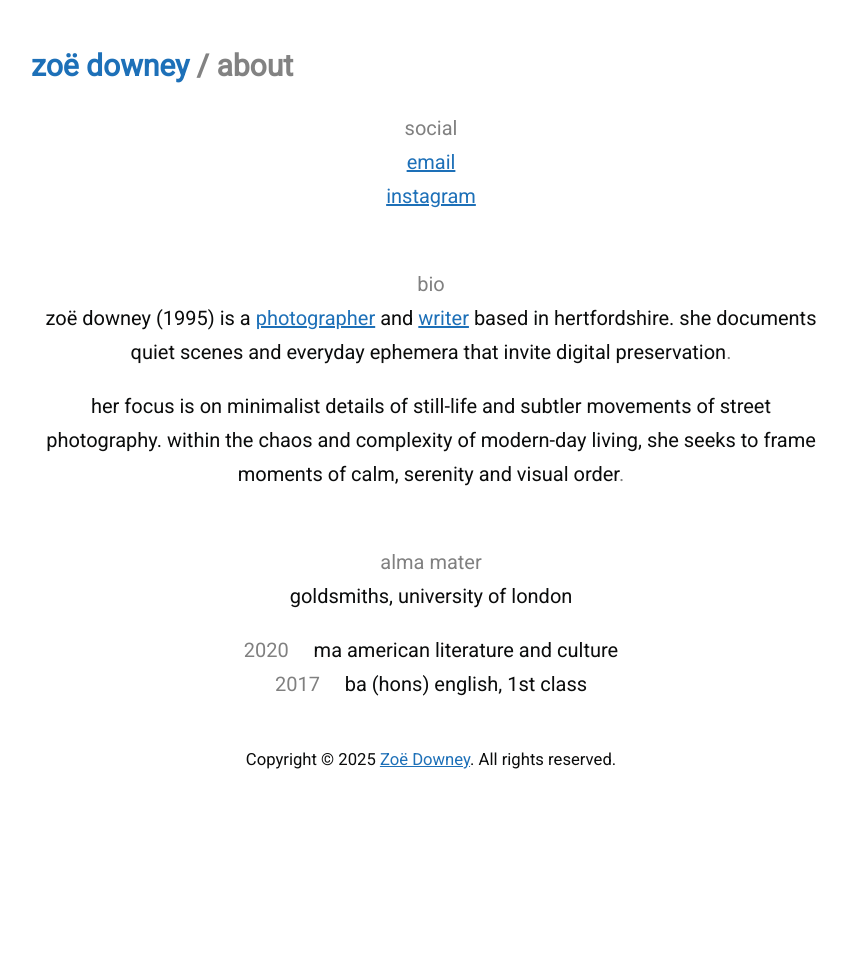
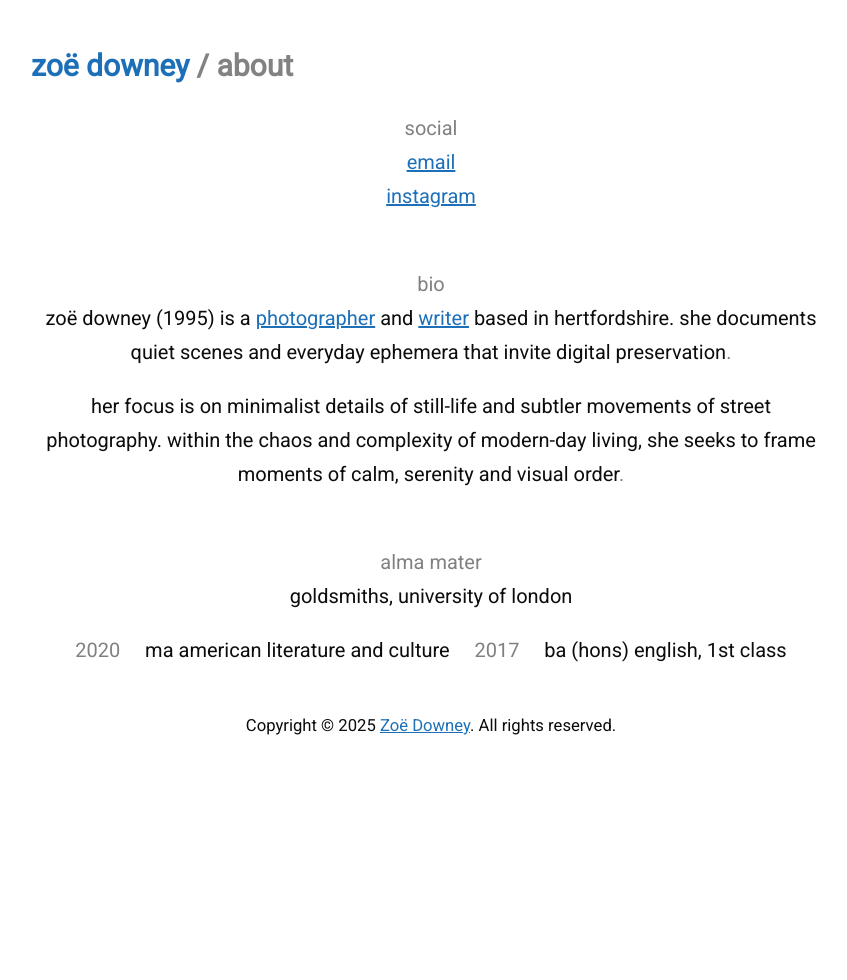
Before and after one commit to zoeurl/zoedowney.github.io, a Jekyll site: the page built from about/index.html, in a window 1280 px wide. Shown: the whole page, without its empty margins (209-1056 px from the left). Built offline with Jekyll 4.4.1, drawn with Linux system fonts in a browser that asks for light colours.

Commit message:
Update index.html

```diff
--- a/about/index.html
+++ b/about/index.html
@@ -15,6 +15,5 @@
 <br><center><font color="grey">alma mater</font>
 <center>goldsmiths, university of london
 </p>
-<center><font color="grey">2020</font> &nbsp;&nbsp;&nbsp;&nbsp;ma american literature and culture
-<center><font color="grey">2017</font> &nbsp;&nbsp;&nbsp;&nbsp;ba (hons) english, 1st class</center>
+<center><font color="grey">2020</font> &nbsp;&nbsp;&nbsp;&nbsp;ma american literature and culture &nbsp;&nbsp;&nbsp;&nbsp;<font color="grey">2017</font> &nbsp;&nbsp;&nbsp;&nbsp;ba (hons) english, 1st class</center>
 </p>
```
